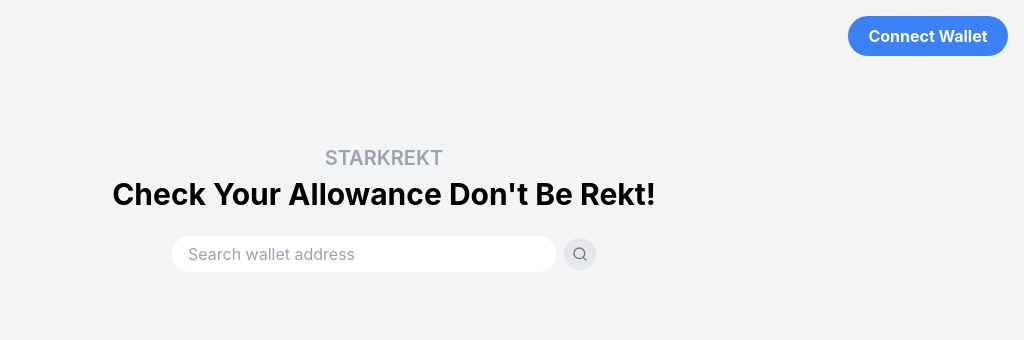
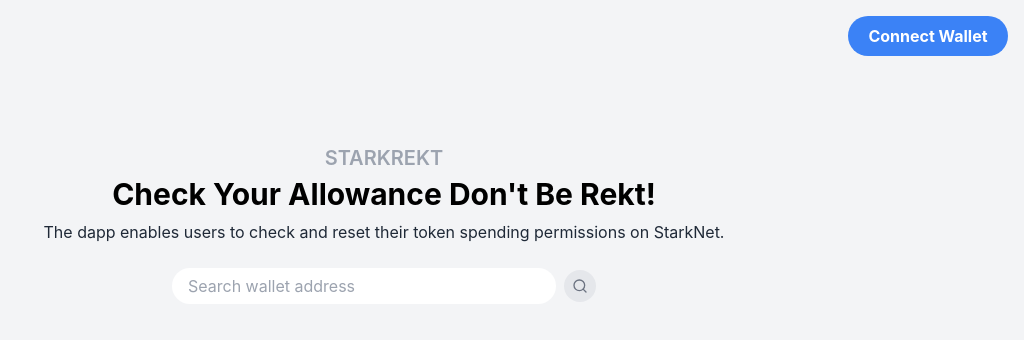
Before and after one commit to ozanbayram/starkrekt-frontend, a React (Create React App) app: page / in a window 1280 px wide. Shown: the top 340 px of the page, without its empty margins (256-1280 px from the left). Built offline with nearby package versions, Linux system fonts and the light colour scheme.

Commit message:
added text

```diff
--- a/public/index.html
+++ b/public/index.html
@@ -15,7 +15,8 @@
     <meta name="theme-color" content="#000000" />
     <meta
       name="description"
-      content="Web site created using create-react-app"
+      content="The dapp enables users to check and reset their token spending permissions on StarkNet.
+      Check Your Allowance Don't Be Rekt!"
     />
     <link rel="apple-touch-icon" href="%PUBLIC_URL%/logo192.png" />
     <!--
--- a/src/App.js
+++ b/src/App.js
@@ -321,12 +321,15 @@
   <div className="flex justify-end absolute top-4 right-4">
     <ButtonConnect setArgent={setArgent} argent={argent} isWalletConnected={isWalletConnected} setIsWalletConnected={setIsWalletConnected}/>
   </div>
-  <h1 className="text-3xl font-bold mb-6 text-center relative">
+  <h1 className="text-3xl font-bold mb-2 text-center relative">
     <span className="absolute -top-8 left-1/2 transform -translate-x-1/2 text-xl font-semibold text-gray-400">
       STARKREKT
     </span>
     Check Your Allowance Don't Be Rekt!
   </h1>
+  <p className="text-center text-gray-800 mb-6">
+      The dapp enables users to check and reset their token spending permissions on StarkNet.
+    </p>
   <SearchBar/>
 </div>
 );
```
